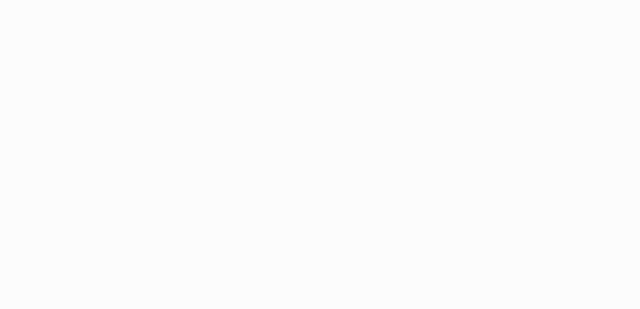
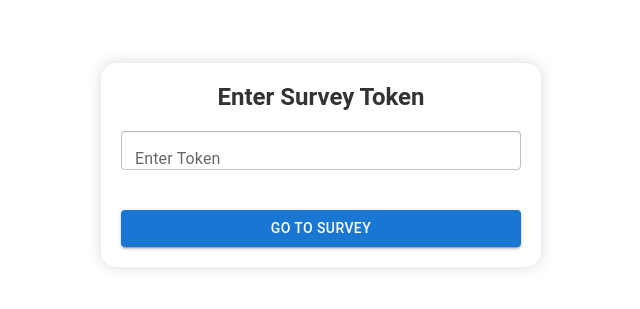
Before and after one commit to YCIT099-Capstone-Project/poll-voting-app_v2, a React (Vite) app in the folder client/: page /polls/token in a window 1280 px wide. Before the commit this address had no page. Shown: the part 235-544 px from the top of the page, without its empty margins (319-959 px from the left). Built offline with nearby package versions, Linux system fonts and the light colour scheme.

Commit message:
token for each survey

```diff
--- a/client/src/App.jsx
+++ b/client/src/App.jsx
@@ -6,6 +6,7 @@ import { BrowserRouter as Router, Routes, Route } from "react-router-dom";
 import SignUp from "./components/auth/SignUp";
 import Login from "./components/auth/Login";
 import PollPage from "./components/PollPage";
+import PollToken from "./components/polltoken/PollToken";
 
 function App() {
   return (
@@ -17,6 +18,7 @@ function App() {
           <Route path="/login" element={<Login />} />
           <Route path="/forms/*" element={<FormPage />} />
           <Route path="/poll/:pollId" element={<PollPage />} />
+          <Route path="/polls/token" element={<PollToken />} />
         </Routes>
       </Router>
     </Fragment>
--- a/client/src/components/formpage/ResponseEdit/EditFormPage.jsx
+++ b/client/src/components/formpage/ResponseEdit/EditFormPage.jsx
@@ -326,7 +326,7 @@ const EditFormPage = () => {
             padding: "10px 60px",
             borderRadius: "5px",
             cursor: "pointer",
-            transition: "opacity 0.36s ease", // Add transition property for opacity
+            transition: "opacity 0.36s ease",
             "&:hover": {
               backgroundColor: "#BA68C8",
             },
--- a/client/src/components/formpage/ResponseEdit/ViewResponsesPage.jsx
+++ b/client/src/components/formpage/ResponseEdit/ViewResponsesPage.jsx
@@ -20,7 +20,6 @@ const ViewResponsesPage = () => {
           throw new Error("HTTP status " + response.status);
         }
         const data = await response.json();
-        // Sort the responses by the created_at timestamp
         const sortedResponses = data.sort(
           (a, b) => new Date(a.created_at) - new Date(b.created_at)
         );
@@ -50,8 +49,8 @@ const ViewResponsesPage = () => {
 
   const exportToPDF = () => {
     const unit = "pt";
-    const size = "A4"; // Use A4 page size
-    const orientation = "portrait"; // Portrait or landscape
+    const size = "A4";
+    const orientation = "portrait";
 
     const marginLeft = 40;
     const doc = new jsPDF(orientation, unit, size);
--- a/client/src/components/formpage/TestDrawer.jsx
+++ b/client/src/components/formpage/TestDrawer.jsx
@@ -36,6 +36,13 @@ const TestDrawer = () => {
         <ListItem>
           <Link to={"./"}>HOME</Link>
         </ListItem>
+
+        <Divider />
+        <ListItem>
+          <a href="../polls/token" target="_blank">
+            Survey Token Page
+          </a>
+        </ListItem>
         <Divider />
       </List>
     </div>
--- a/client/src/components/formpage/createform/FormBuilder/index.jsx
+++ b/client/src/components/formpage/createform/FormBuilder/index.jsx
@@ -46,6 +46,7 @@ const FormBuilder = () => {
         alert("End date cannot be before the start date");
         return;
       }
+      const token = uuid();
       const payload = {
         start_date: startDate,
         end_date: endDate,
@@ -53,6 +54,7 @@ const FormBuilder = () => {
         description,
         userId,
         questions: data,
+        token,
       };
       const response = await axios.post(
         `${import.meta.env.VITE_API_BACKEND}/createsurvey`,
--- a/client/src/components/formpage/mainformbody/MainFormBody.jsx
+++ b/client/src/components/formpage/mainformbody/MainFormBody.jsx
@@ -62,6 +62,22 @@ const MainFormBody = () => {
       .then(() => {
         setCopySuccess(true);
         setTimeout(() => setCopySuccess(false), 2000);
+      })
+      .catch((err) => console.error(err));
+  };
+  const handleCopyToken = (pollId) => {
+    fetch(`${import.meta.env.VITE_API_BACKEND}/tokenfromid/${pollId}`)
+      .then((response) => response.json())
+      .then((data) => {
+        if (data && data.token) {
+          navigator.clipboard
+            .writeText(data.token)
+            .then(() => {
+              setCopySuccess(true);
+              setTimeout(() => setCopySuccess(false), 2000);
+            })
+            .catch((err) => console.error(err));
+        }
       })
       .catch((err) => console.error(err));
   };
@@ -149,6 +165,18 @@ const MainFormBody = () => {
                       {copySuccess ? "Link Copied!" : "Copy Link"}
                     </div>
                   </MenuItem>
+                  <MenuItem onClick={handleClose}>
+                    <div
+                      className={
+                        copySuccess
+                          ? "copy-token-btn success"
+                          : "copy-token-btn"
+                      }
+                      onClick={() => handleCopyToken(poll.id)}
+                    >
+                      {copySuccess ? "Token Copied!" : "Copy Token"}
+                    </div>
+                  </MenuItem>
                 </Menu>
               </div>
             </div>
--- /dev/null
+++ b/client/src/components/polltoken/PollToken.jsx
@@ -0,0 +1,97 @@
+import React, { useState } from "react";
+import axios from "axios";
+import { useNavigate } from "react-router-dom";
+import { TextField, Button, CircularProgress } from "@mui/material";
+import styled from "styled-components";
+import Header from "../header";
+
+const Container = styled.div`
+  display: flex;
+  flex-direction: column;
+  justify-content: center;
+  align-items: center;
+  height: 100vh;
+  background-color: #fff;
+`;
+
+const Card = styled.div`
+  display: flex;
+  flex-direction: column;
+  width: 400px;
+  padding: 20px;
+  border-radius: 15px;
+  box-shadow: 0px 0px 15px 0px rgba(0, 0, 0, 0.15);
+  background-color: #ffffff;
+`;
+
+const Title = styled.h1`
+  font-size: 24px;
+  text-align: center;
+  color: #333;
+  margin-bottom: 20px;
+`;
+
+const StyledTextField = styled(TextField)`
+  && {
+    margin-bottom: 20px;
+  }
+`;
+
+const StyledButton = styled(Button)`
+  && {
+    margin-top: 20px;
+  }
+`;
+
+const PollToken = () => {
+  const [token, setToken] = useState("");
+  const [isLoading, setIsLoading] = useState(false);
+  const navigate = useNavigate();
+
+  const handleSubmit = async () => {
+    setIsLoading(true);
+    try {
+      const response = await axios.get(
+        `${import.meta.env.VITE_API_BACKEND}/polltoken/${token}`
+      );
+
+      if (response.data) {
+        const { poll_id } = response.data;
+        navigate(`/poll/${poll_id}`);
+      } else {
+        alert("Invalid token");
+      }
+    } catch (error) {
+      console.error("Error fetching token", error);
+      alert("Error fetching token");
+    }
+    setIsLoading(false);
+  };
+
+  return (
+    <>
+      <Container>
+        <Card>
+          <Title>Enter Survey Token</Title>
+          <StyledTextField
+            label="Enter Token"
+            variant="outlined"
+            fullWidth
+            value={token}
+            onChange={(e) => setToken(e.target.value)}
+          />
+          <StyledButton
+            variant="contained"
+            color="primary"
+            onClick={handleSubmit}
+            disabled={isLoading}
+          >
+            {isLoading ? <CircularProgress size={24} /> : "Go to Survey"}
+          </StyledButton>
+        </Card>
+      </Container>
+    </>
+  );
+};
+
+export default PollToken;
```
Also changed, not shown: 1 other file (tests, documents, lock files or other folders).
